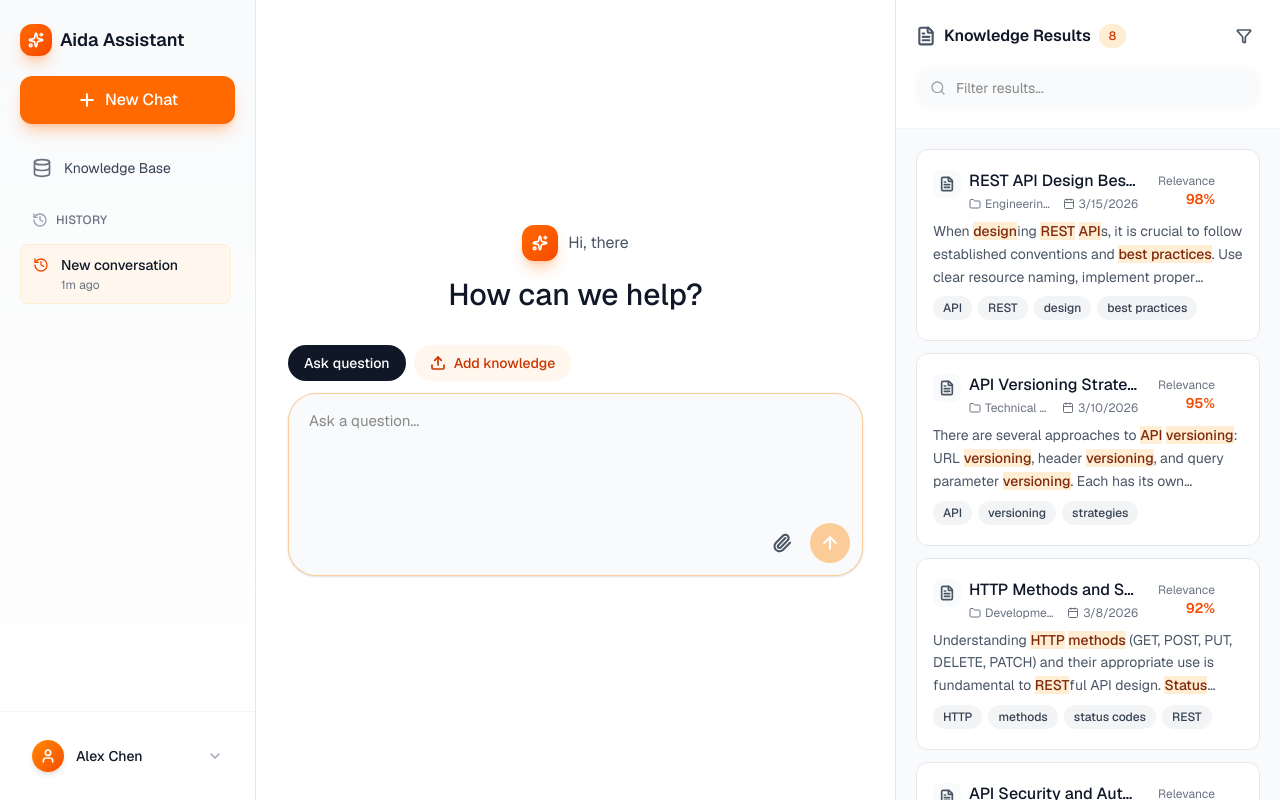
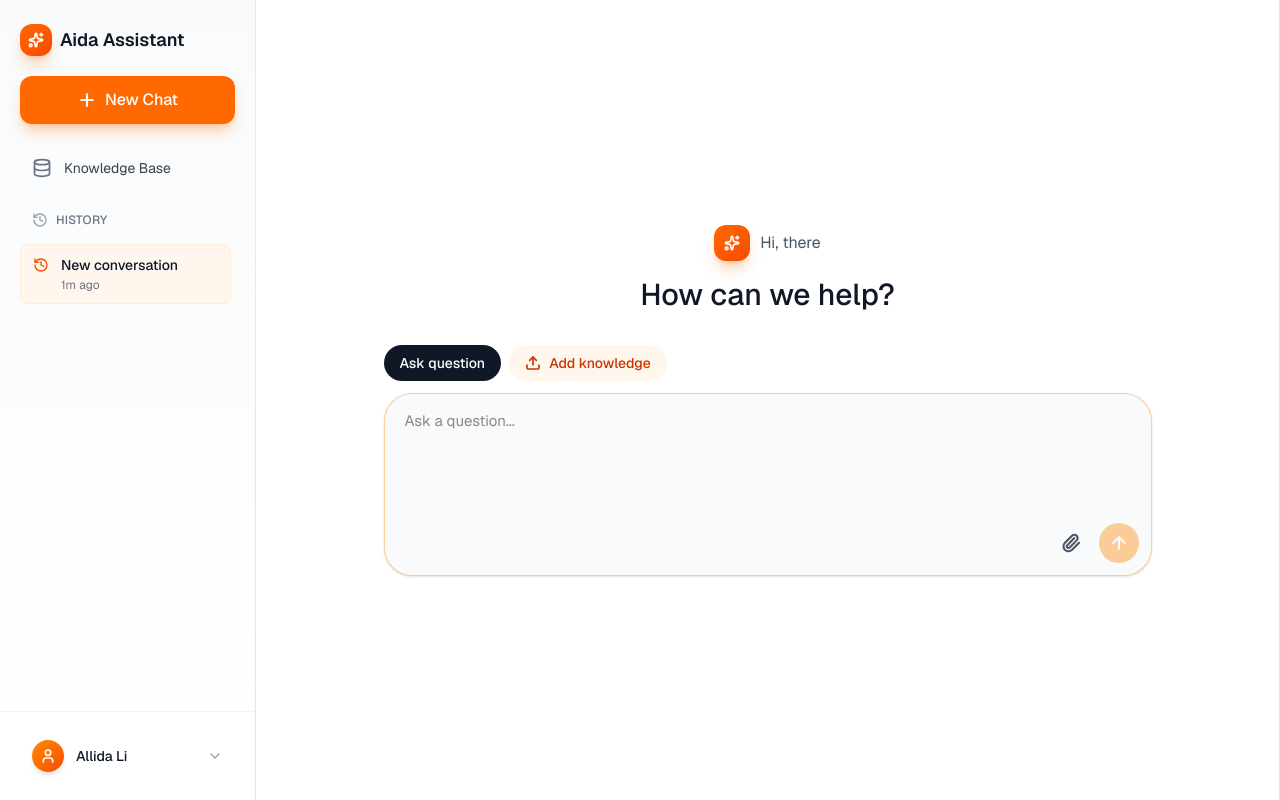
Before and after one commit to allida-li/ai-knowledge-assistant, a Next.js app: page / in a window 1280 px wide. Built offline with nearby package versions, Linux system fonts and the light colour scheme.

Commit message:
update the layout

```diff
--- a/app/components/sidebar.tsx
+++ b/app/components/sidebar.tsx
@@ -78,24 +78,21 @@ const Sidebar = ({
                 key={conversation.id}
                 type="button"
                 onClick={() => onSelectConversation(conversation.id)}
-                className={`flex w-full items-start gap-3 rounded-lg border px-3 py-2.5 text-left transition-all group ${
-                  isActive
+                className={`flex w-full items-start gap-3 rounded-lg border px-3 py-2.5 text-left transition-all group ${isActive
                     ? 'border-orange-100 bg-orange-50'
                     : 'border-transparent hover:bg-gray-50'
-                }`}
+                  }`}
               >
                 <History
-                  className={`mt-0.5 h-4 w-4 flex-shrink-0 ${
-                    isActive
+                  className={`mt-0.5 h-4 w-4 flex-shrink-0 ${isActive
                       ? 'text-orange-600'
                       : 'text-gray-400 group-hover:text-gray-600'
-                  }`}
+                    }`}
                 />
                 <div className="min-w-0 flex-1 overflow-hidden">
                   <p
-                    className={`truncate text-sm ${
-                      isActive ? 'font-medium text-gray-900' : 'text-gray-700'
-                    }`}
+                    className={`truncate text-sm ${isActive ? 'font-medium text-gray-900' : 'text-gray-700'
+                      }`}
                   >
                     {conversation.title}
                   </p>
@@ -119,7 +116,7 @@ const Sidebar = ({
             <User className="h-4 w-4 text-white" strokeWidth={2.5} />
           </div>
           <div className="flex-1 overflow-hidden">
-            <p className="text-sm font-medium text-gray-900">Alex Chen</p>
+            <p className="text-sm font-medium text-gray-900">Allida Li</p>
           </div>
           <ChevronDown className="h-4 w-4 text-gray-400 transition-transform group-hover:rotate-180 group-hover:text-gray-600" />
 
--- a/app/page.tsx
+++ b/app/page.tsx
@@ -2,7 +2,6 @@
 
 import { useCallback, useState } from 'react';
 import ChatPanel from './components/chatPanel';
-import ResultsPanel from './components/resultsPanel';
 import Sidebar from './components/sidebar';
 import { DEFAULT_KNOWLEDGE_DOCUMENTS } from './lib/mockKnowledge';
 import type { Conversation, KnowledgeDocument, Message } from './types';
@@ -111,7 +110,7 @@ export default function Home() {
 
   return (
     <main className="min-h-screen bg-gray-50 xl:h-screen">
-      <div className="mx-auto flex min-h-screen max-w-[1800px] flex-col xl:grid xl:h-screen xl:grid-cols-[16rem_minmax(0,1fr)_24rem]">
+      <div className="mx-auto flex min-h-screen max-w-[1800px] flex-col xl:grid xl:h-screen xl:grid-cols-[16rem_minmax(0,1fr)]">
         <aside className="border-b border-gray-200 bg-white xl:overflow-hidden xl:border-b-0 xl:border-r">
           <Sidebar
             conversations={conversations.map((conversation) => ({
@@ -133,13 +132,6 @@ export default function Home() {
             onDocumentsChange={handleDocumentsChange}
           />
         </section>
-
-        <aside className="border-t border-gray-200 bg-gray-50 xl:overflow-hidden xl:border-t-0">
-          <ResultsPanel
-            key={activeConversation.id}
-            documents={activeConversation.documents}
-          />
-        </aside>
       </div>
     </main>
   );
```
